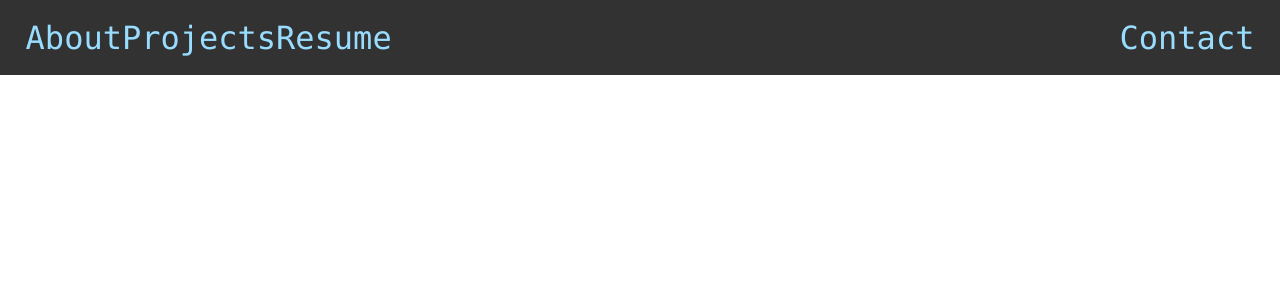
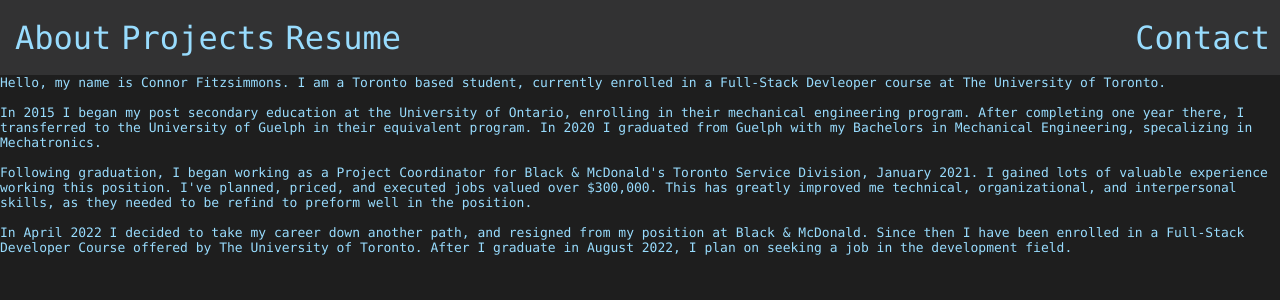
Before and after one commit to connor-kfitz/React-Portfolio, a React (Create React App) app: page / in a window 1280 px wide. Shown: the top 300 px of the page. Built offline with nearby package versions, Linux system fonts and the light colour scheme.

Commit message:
Added Pages

```diff
--- a/src/App.css
+++ b/src/App.css
@@ -7,89 +7,3 @@
 .flex {
     display: flex;
 }
-
-
-
-
-
-
-#nav {
-    height: 75px;
-    background-color:#323233;
-    align-items: center;
-    justify-content: space-between;
-    padding: 0 2% 0 2%;
-}
-
-.navItem {
-    color:#98dcfe ;
-    text-decoration: none;
-    font-size: xx-large;
-}
-
-#nav a {
-    color:#98dcfe ;
-    text-decoration: none;
-    font-size: xx-large;
-}
-
-#nav li {
-    display: inline;
-}
-
-
-
-
-
-
-
-
-#main {
-    height: 1000px;
-    background-color:#1e1e1e;
-}
-
-#aboutMeText {
-    color: #98dcfe;
-    font-size: small;
-}
-
-
-
-
-
-
-
-
-
-#footer {
-    height: 100px;
-    background-color: #323233;
-    align-items: center;
-    padding: 0 2% 0 2%;
-    justify-content: space-between;
-}
-
-#footer li {
-    display: inline;
-}
-
-footer ul {
-    align-items: center;
-}
-
-img {
-    width: 80%;
-}
-
-#footerInfo {
-    flex-flow: column;
-    align-items: flex-start;
-    /* padding-top: 5%; */
-    height: 80%;
-}
-
-#footerInfo h4 {
-    color: white;
-    font-size: small;
-}
--- a/src/App.js
+++ b/src/App.js
@@ -1,11 +1,12 @@
 import './App.css';
 import React from "react";
-import Header from "./components/Header";
+
+import PortfolioContainer from './components/PortfolioContainer';
 
 function App() {
     return (
         <div className ="react-portfolio">
-            <Header />
+            <PortfolioContainer />
         </div>
     );
   }
--- a/src/components/Footer.js
+++ b/src/components/Footer.js
@@ -0,0 +1,23 @@
+import React from "react";
+import "../styles/Footer.css";
+
+
+function Footer() {
+    return (
+        <footer>
+        <div id="footer" class="flex">
+            <ul class="flex">
+                <li><a href="" class="navItem "><img src="./mail.png" alt=""></img></a></li>
+                <li><a href="" class="navItem image"><img src="./linked.png" alt=""></img></a></li>
+                <li><a href="" class="navItem"><img src="./git.png" alt=""></img></a></li>
+            </ul>
+            <div id="footerInfo" class="flex">
+                <h4>Connor Fitzsimmons</h4>
+                <h4>Full-Stack Developer</h4>
+            </div>
+        </div>
+    </footer>
+    )
+}
+
+export default Footer;
--- a/src/components/Header.js
+++ b/src/components/Header.js
@@ -1,11 +1,11 @@
 import React from "react";
 import Nav from "./Nav";
+
 
 
 function Header() {
     return (
         <header>
-            <Nav />
         </header>
     )
 }
--- a/src/components/Nav.js
+++ b/src/components/Nav.js
@@ -1,13 +1,14 @@
 import React from "react";
+import "../styles/Navbar.css";
 
-function Nav() {
+function Nav({ currentPage, changePage}) {
     return (
         <nav>
-            <div id="nav" class="flex">
-                <ul>
-                    <li><a href="" class="navItem">About</a></li>
-                    <li><a href="" class="navItem">Projects</a></li>
-                    <li><a href="" class="navItem">Resume</a></li>
+            <div id="nav" className="flex">
+                <ul className="navTabs" >
+                    <li><a href="#about" onClick={() => changePage('About')} class="navItem">About</a></li>
+                    <li><a href="#project" onClick={() => changePage('Project')} className="navItem">Projects</a></li>
+                    <li><a href="#resume" onClick={() => changePage('Resume')} className="navItem">Resume</a></li>
                 </ul>
                 <a href="">Contact</a>
             </div>
--- /dev/null
+++ b/src/components/PortfolioContainer.js
@@ -0,0 +1,28 @@
+import React, { useState } from "react";
+import Header from "./Header"
+import Nav from "./Nav";
+import Footer from "./Footer";
+import About from "./pages/About";
+import Project from "./pages/Project";
+
+export default function PortfolioContainer() {
+    const [currentPage, setCurrentPage] = useState('About');
+
+    const renderPage = () => {
+        if (currentPage === 'About') {
+            return <About />;
+        }
+        if (currentPage === 'Project') {
+            return <Project />;
+        }
+    };
+
+    const changePage = (page) => setCurrentPage(page);
+
+    return (
+        <div>
+            <Nav currentPage={currentPage} changePage={changePage}/>
+            {renderPage()}
+        </div>
+    );
+}
--- /dev/null
+++ b/src/components/pages/About.js
@@ -0,0 +1,25 @@
+import React from "react";
+import "../../styles/Main.css";
+
+
+function Main() {
+    return (
+        <main>
+            <div id="main">
+                <div>
+                    <div id="aboutMeText">
+                        <p>Hello, my name is Connor Fitzsimmons.  I am a Toronto based student, currently enrolled in a Full-Stack Devleoper course at The University of Toronto.</p>
+                        <br></br>
+                        <p>In 2015 I began my post secondary education at the University of Ontario, enrolling in their mechanical engineering program.  After completing one year there, I transferred to the University of Guelph in their equivalent program.  In 2020 I graduated from Guelph with my Bachelors in Mechanical Engineering, specalizing in Mechatronics.</p>
+                        <br></br>
+                        <p>Following graduation, I began working as a Project Coordinator for Black & McDonald's Toronto Service Division, January 2021.  I gained lots of valuable experience working this position.  I've planned, priced, and executed jobs valued over $300,000.  This has greatly improved me technical, organizational, and interpersonal skills, as they needed to be refind to preform well in the position. </p>
+                        <br></br>
+                        <p>In April 2022 I decided to take my career down another path, and resigned from my position at Black & McDonald.  Since then I have been enrolled in a Full-Stack Developer Course offered by The University of Toronto. After I graduate in August 2022, I plan on seeking a job in the development field.</p>
+                    </div>
+                </div>
+            </div>
+        </main>
+    )
+}
+
+export default Main;
--- /dev/null
+++ b/src/components/pages/Project.js
@@ -0,0 +1,7 @@
+function Project() {
+    return (
+        <h1> TEST </h1>
+    )
+}
+
+export default Project;
--- /dev/null
+++ b/src/styles/Footer.css
@@ -0,0 +1,31 @@
+#footer {
+    height: 100px;
+    background-color: #323233;
+    align-items: center;
+    padding: 0 2% 0 2%;
+    justify-content: space-between;
+}
+
+#footer li {
+    display: inline;
+}
+
+footer ul {
+    align-items: center;
+}
+
+img {
+    width: 80%;
+}
+
+#footerInfo {
+    flex-flow: column;
+    align-items: flex-start;
+    /* padding-top: 5%; */
+    height: 80%;
+}
+
+#footerInfo h4 {
+    color: white;
+    font-size: small;
+}
--- /dev/null
+++ b/src/styles/Main.css
@@ -0,0 +1,9 @@
+#main {
+    height: 1000px;
+    background-color:#1e1e1e;
+}
+
+#aboutMeText {
+    color: #98dcfe;
+    font-size: small;
+}
--- /dev/null
+++ b/src/styles/Navbar.css
@@ -0,0 +1,24 @@
+#nav {
+    height: 75px;
+    background-color:#323233;
+    align-items: center;
+    justify-content: space-between;
+    padding: 0 10px 0 10px;
+}
+
+.navItem {
+    color:#98dcfe ;
+    text-decoration: none;
+    font-size: xx-large;
+    margin: 0 5px 0 5px;
+}
+
+#nav a {
+    color:#98dcfe ;
+    text-decoration: none;
+    font-size: xx-large;
+}
+
+#nav li {
+    display: inline;
+}
```
Also changed, not shown: src/components/Project.js (deleted).
